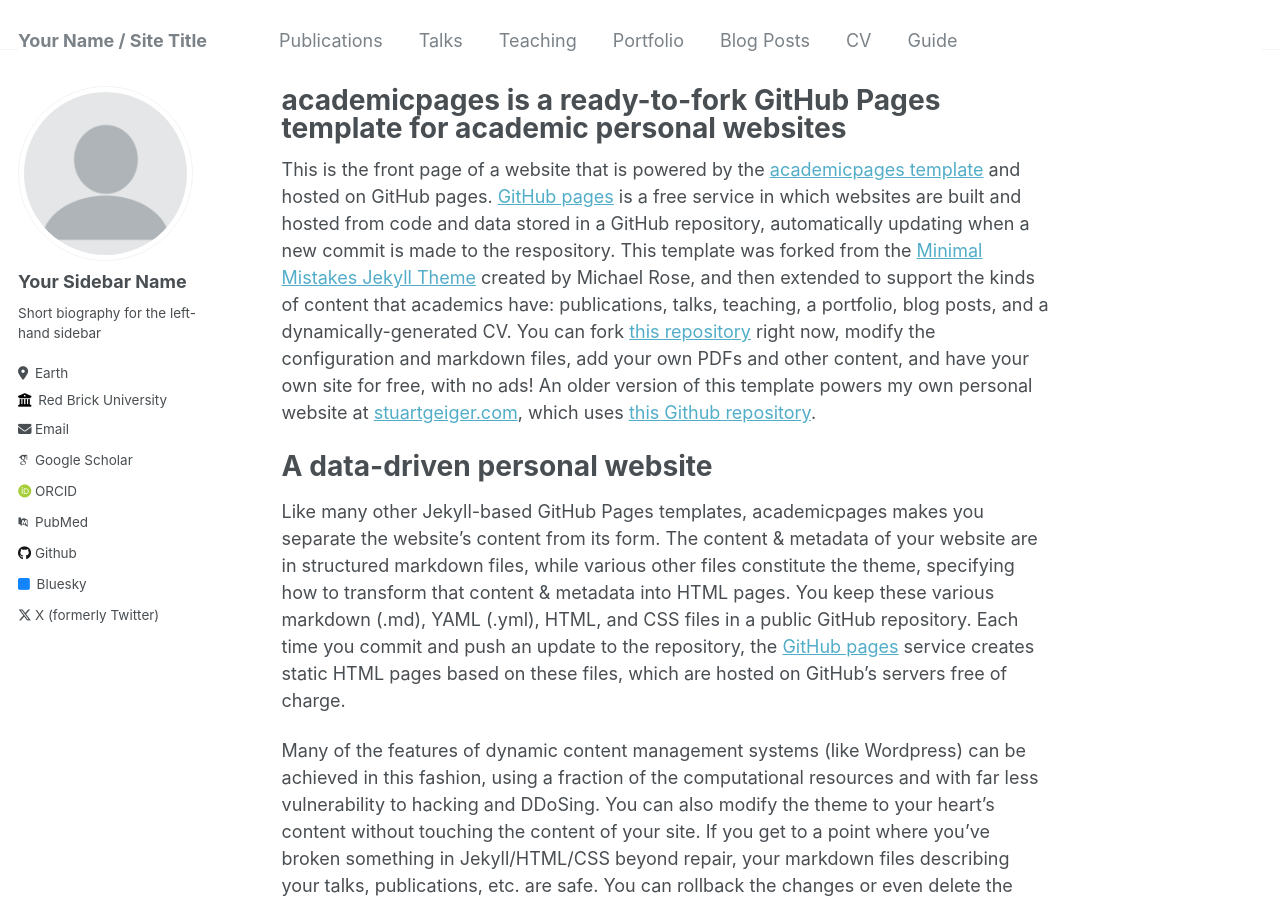
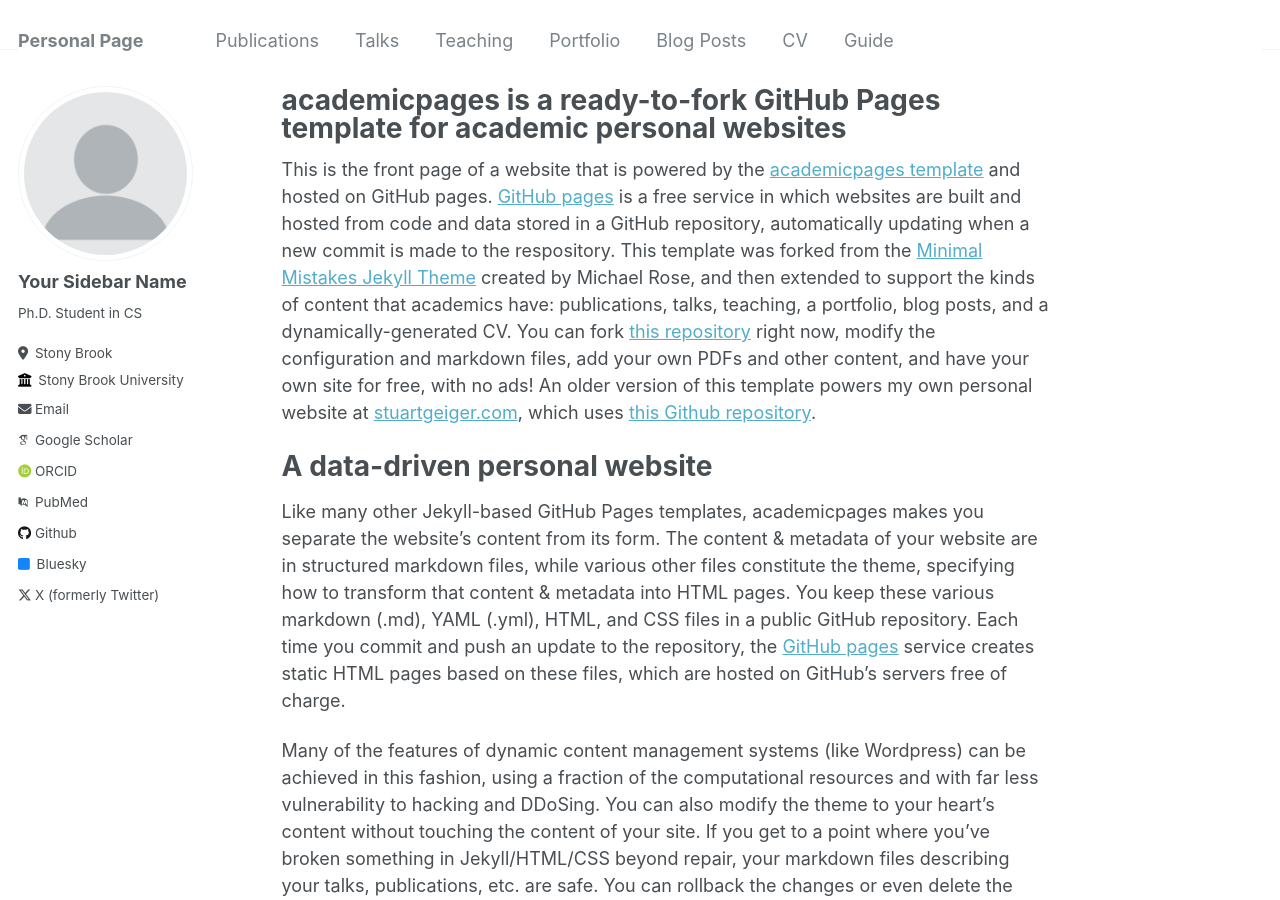
Before and after one commit to trinhdu97/trinhdu97.github.io, a Jekyll site: the page built from _pages/about.md, in a window 1280 px wide and 900 px high. Built offline with Jekyll 4.4.1, drawn with Linux system fonts in a browser that asks for light colours; some web fonts are replaced.

Commit message:
Update _config.yml

```diff
--- a/_config.yml
+++ b/_config.yml
@@ -8,13 +8,13 @@
 
 # Basic Site Settings
 locale                   : "en-US"
-title                    : "Your Name / Site Title"
+title                    : "Personal Page"
 title_separator          : "-"
 name                     : &name "Your Name"
 description              : &description "personal description"
 url                      : https://academicpages.github.io # the base hostname & protocol for your site e.g. "https://mmistakes.github.io"
 baseurl                  : "" # the subpath of your site, e.g. "/blog"
-repository               : "academicpages/academicpages.github.io"
+#repository               : "academicpages/academicpages.github.io"
 
 # Site Author - The following control what appear as part of the author content on the side bar.
 #               If a field is blank the icon and link will not appear, otherwise it will be shown.
@@ -24,11 +24,11 @@ author:
   avatar           : "profile.png"
   name             : "Your Sidebar Name"
   pronouns         : # example: "she/her"
-  bio              : "Short biography for the left-hand sidebar"
-  location         : "Earth"
-  employer         : "Red Brick University"
+  bio              : "Ph.D. Student in CS"
+  location         : "Stony Brook"
+  employer         : "Stony Brook University"
   uri              : # URL
-  email            : "none@example.org"
+  email            : "xtrinh@cs.stonybrook.edu"
 
   # Academic websites
   arxiv            : # URL - Update with the correct link to your profile
```
